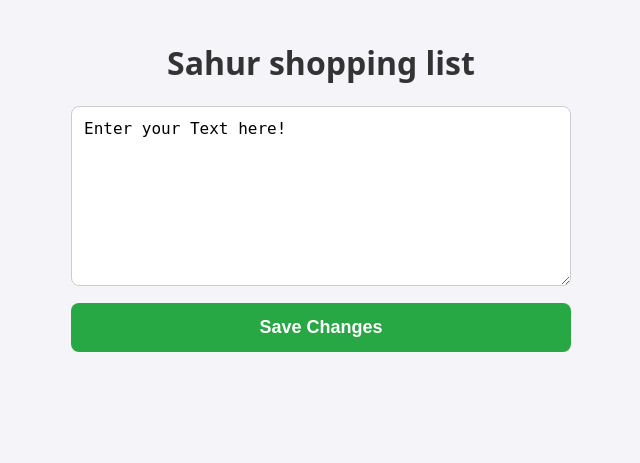
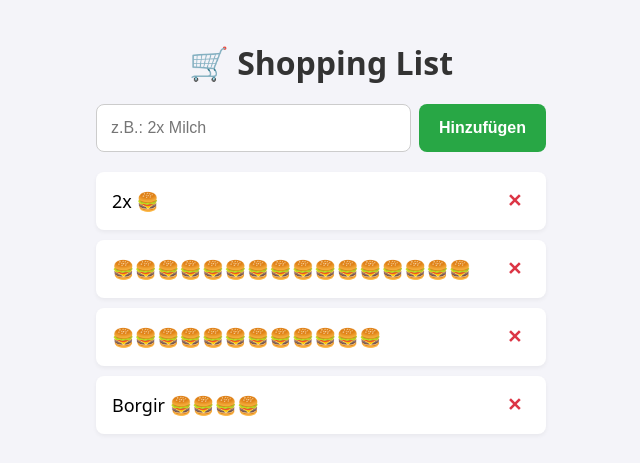
Before and after one commit to marogauner/python_website, a Flask app: page / in a window 1280 px wide. Shown: the top 463 px of the page, without its empty margins (319-959 px from the left). Run offline with Flask 3, Linux system fonts and the light colour scheme; some libraries are stand-ins or nearby versions.

Commit message:
transformed into shopping list functionality. mostly vibe coded again, idk bro

```diff
--- a/app.py
+++ b/app.py
@@ -1,46 +1,70 @@
 import os
+import json
 from flask import Flask, render_template
 from flask_socketio import SocketIO, emit
 
 # Initilizations
 app = Flask(__name__)
 socketio = SocketIO(app, cors_allowed_origins="*")
-DATA_FILE = "shared_text.txt"
+DATA_FILE = "shopping_list.json"
 ENCODING = "utf-8"
 
 
-def read_saved_text() -> str:
-    """
-    Returns the currently displayed text
-    if not text is found, prompts the user to enter a text
-    """
+def load_items():
     if os.path.exists(DATA_FILE):
         with open(DATA_FILE, "r", encoding=ENCODING) as f:
-            return f.read()
-    return "Enter your Text here!"
+            try:
+                return json.load(f)
+            except json.JSONDecodeError:
+                return []
+    return []
 
 
-def save_text_to_file(text):
-    """Saves new text into the DATA_FILE"""
+def save_items(items):
     with open(DATA_FILE, "w", encoding=ENCODING) as f:
-        f.write(text)
+        json.dump(items, f, indent=2)
 
 
 @app.route('/')
 def home():
-    text_content = read_saved_text()
-    return render_template('index.html', current_text=text_content)
+    items = load_items()
+    return render_template('index.html', items=items)
 
 
-# Listen for a WebSocket event named 'update_text'
-@socketio.on('update_text')
-def handle_update_text(data):
-    new_text = data.get('content', '')
-    save_text_to_file(new_text)
-    # 'broadcast=True' sends the new text to EVERY connected client/phone
-    emit('text_updated', {'content': new_text}, broadcast=True)
+@socketio.on('add_item')
+def handle_add_item(data):
+    item_name = data.get('name', '').strip()
+    if item_name:
+        items = load_items()
+        # Create a unique ID using the highest existing ID + 1
+        new_id = max([i['id'] for i in items], default=0) + 1
+        new_item = {"id": new_id, "name": item_name, "done": False}
+        items.append(new_item)
+        save_items(items)
+        # Broadcast the new full list to every connected phone
+        emit('list_updated', items, broadcast=True)
+
+
+@socketio.on('toggle_item')
+def handle_toggle_item(data):
+    item_id = data.get('id')
+    items = load_items()
+    for item in items:
+        if item['id'] == item_id:
+            item['done'] = not item['done']
+            break
+    save_items(items)
+    emit('list_updated', items, broadcast=True)
+
+
+@socketio.on('delete_item')
+def handle_delete_item(data):
+    item_id = data.get('id')
+    items = load_items()
+    items = [item for item in items if item['id'] != item_id]
+    save_items(items)
+    emit('list_updated', items, broadcast=True)
 
 
 if __name__ == '__main__':
-    # Use socketio.run instead of app.run
     socketio.run(app, host='0.0.0.0', port=5000, debug=True)
--- /dev/null
+++ b/shopping_list.json
@@ -0,0 +1,22 @@
+[
+  {
+    "id": 1,
+    "name": "Borgir \ud83c\udf54\ud83c\udf54\ud83c\udf54\ud83c\udf54",
+    "done": false
+  },
+  {
+    "id": 2,
+    "name": "\ud83c\udf54\ud83c\udf54\ud83c\udf54\ud83c\udf54\ud83c\udf54\ud83c\udf54\ud83c\udf54\ud83c\udf54\ud83c\udf54\ud83c\udf54\ud83c\udf54\ud83c\udf54",
+    "done": false
+  },
+  {
+    "id": 3,
+    "name": "\ud83c\udf54\ud83c\udf54\ud83c\udf54\ud83c\udf54\ud83c\udf54\ud83c\udf54\ud83c\udf54\ud83c\udf54\ud83c\udf54\ud83c\udf54\ud83c\udf54\ud83c\udf54\ud83c\udf54\ud83c\udf54\ud83c\udf54\ud83c\udf54",
+    "done": false
+  },
+  {
+    "id": 4,
+    "name": "2x \ud83c\udf54",
+    "done": false
+  }
+]
--- a/static/script.js
+++ b/static/script.js
@@ -1,15 +1,49 @@
-// Connect to the WebSocket server
 const socket = io();
-const textarea = document.getElementById('note-content');
-const saveBtn = document.getElementById('save-btn');
 
-// When the user clicks Save, send the text over the socket
-saveBtn.addEventListener('click', () => {
-const text = textarea.value;
-socket.emit('update_text', { content: text });
+const addForm = document.getElementById('add-form');
+const itemInput = document.getElementById('item-input');
+const shoppingList = document.getElementById('shopping-list');
+
+// Send new item to server
+addForm.addEventListener('submit', (e) => {
+    e.preventDefault();
+    const name = itemInput.value;
+    if (name) {
+        socket.emit('add_item', { name: name });
+        itemInput.value = '';
+    }
 });
 
-// Listen for updates broadcasted by the server
-socket.on('text_updated', (data) => {
-textarea.value = data.content;
+// Helper functions called from HTML buttons
+function toggleItem(id) {
+    socket.emit('toggle_item', { id: id });
+}
+
+function deleteItem(id) {
+    socket.emit('delete_item', { id: id });
+}
+
+// Receive updated list from Python server and update DOM
+socket.on('list_updated', (items) => {
+    shoppingList.innerHTML = '';
+
+    const reversedItems = [...items].reverse();
+    reversedItems.forEach(item => {
+        const li = document.createElement('li');
+        if (item.done) li.classList.add('completed');
+        li.dataset.id = item.id;
+
+        li.innerHTML = `
+            <span class="item-name" onclick="toggleItem(${item.id})">${escapeHtml(item.name)}</span>
+            <button class="delete-btn" onclick="deleteItem(${item.id})">✕</button>
+        `;
+        shoppingList.appendChild(li);
+    });
 });
+
+// Basic security helper to prevent HTML injection in list items
+function escapeHtml(text) {
+    const div = document.createElement('div');
+    div.innerText = text;
+    return div.innerHTML;
+}
--- a/static/style.css
+++ b/static/style.css
@@ -1,37 +1,84 @@
 body {
     font-family: system-ui, -apple-system, sans-serif;
-    max-width: 500px;
-    margin: 0 auto;
+    background-color: #f4f4f9;
+    margin: 0;
     padding: 20px;
-    background-color: #f4f4f9;
+    display: flex;
+    justify-content: center;
+}
+
+.container {
+    width: 100%;
+    max-width: 450px;
 }
 
 h1 {
-    text-align: center; color: #333;
+    text-align: center;
+    color: #333;
+    margin-bottom: 20px;
 }
 
-textarea {
-    width: 100%;
-    height: 180px;
-    padding: 12px;
+#add-form {
+    display: flex;
+    gap: 8px;
+    margin-bottom: 20px;
+}
+
+#item-input {
+    flex: 1;
+    padding: 14px;
     font-size: 16px;
     border: 1px solid #ccc;
     border-radius: 8px;
-    box-sizing: border-box;
-    resize: vertical;
+    outline: none;
 }
 
-button {
-    width: 100%;
-    padding: 14px;
-    font-size: 18px;
+#add-form button {
+    padding: 14px 20px;
+    font-size: 16px;
     background-color: #28a745;
     color: white;
     border: none;
     border-radius: 8px;
-    margin-top: 12px;
+    font-weight: bold;
     cursor: pointer;
-    font-weight: bold;
 }
 
-button:active { background-color: #218838; }
+#shopping-list {
+    list-style: none;
+    padding: 0;
+    margin: 0;
+}
+
+#shopping-list li {
+    background: white;
+    padding: 14px 16px;
+    margin-bottom: 10px;
+    border-radius: 8px;
+    display: flex;
+    justify-content: space-between;
+    align-items: center;
+    box-shadow: 0 2px 4px rgba(0, 0, 0, 0.05);
+}
+
+.item-name {
+    flex: 1;
+    font-size: 18px;
+    cursor: pointer;
+    user-select: none;
+}
+
+.completed .item-name {
+    text-decoration: line-through;
+    color: #888;
+}
+
+.delete-btn {
+    background: none;
+    border: none;
+    color: #dc3545;
+    font-size: 18px;
+    font-weight: bold;
+    cursor: pointer;
+    padding: 4px 8px;
+}
--- a/templates/index.html
+++ b/templates/index.html
@@ -2,14 +2,29 @@
 <html lang="en">
     <head>
         <meta name="viewport" content="width=device-width, initial-scale=1.0">
-        <title>Sahur notepad</title>
+        <title>Einkaufsliste</title>
         <link href="{{ url_for('static', filename='style.css') }}" rel="stylesheet" />
         <script src="https://cdn.socket.io/4.7.5/socket.io.min.js"></script>
     </head>
     <body>
-        <h1>Sahur shopping list</h1>
-        <textarea id="note-content">{{ current_text }}</textarea>
-        <button id="save-btn">Save Changes</button>
-        <script src="{{ url_for('static', filename='script.js') }}"></script>
-    </body>
+    <div class="container">
+        <h1>🛒 Shopping List</h1>
+
+        <form id="add-form">
+            <input type="text" id="item-input" placeholder="z.B.: 2x Milch" required autocomplete="off">
+            <button type="submit">Hinzufügen</button>
+        </form>
+
+        <ul id="shopping-list">
+            {% for item in items|reverse %}
+            <li class="{{ 'completed' if item.done else '' }}" data-id="{{ item.id }}">
+                <span class="item-name" onclick="toggleItem({{ item.id }})">{{ item.name }}</span>
+                <button class="delete-btn" onclick="deleteItem({{ item.id }})">✕</button>
+            </li>
+            {% endfor %}
+        </ul>
+    </div>
+
+    <script src="{{ url_for('static', filename='script.js') }}"></script>
+</body>
 </html>
```
